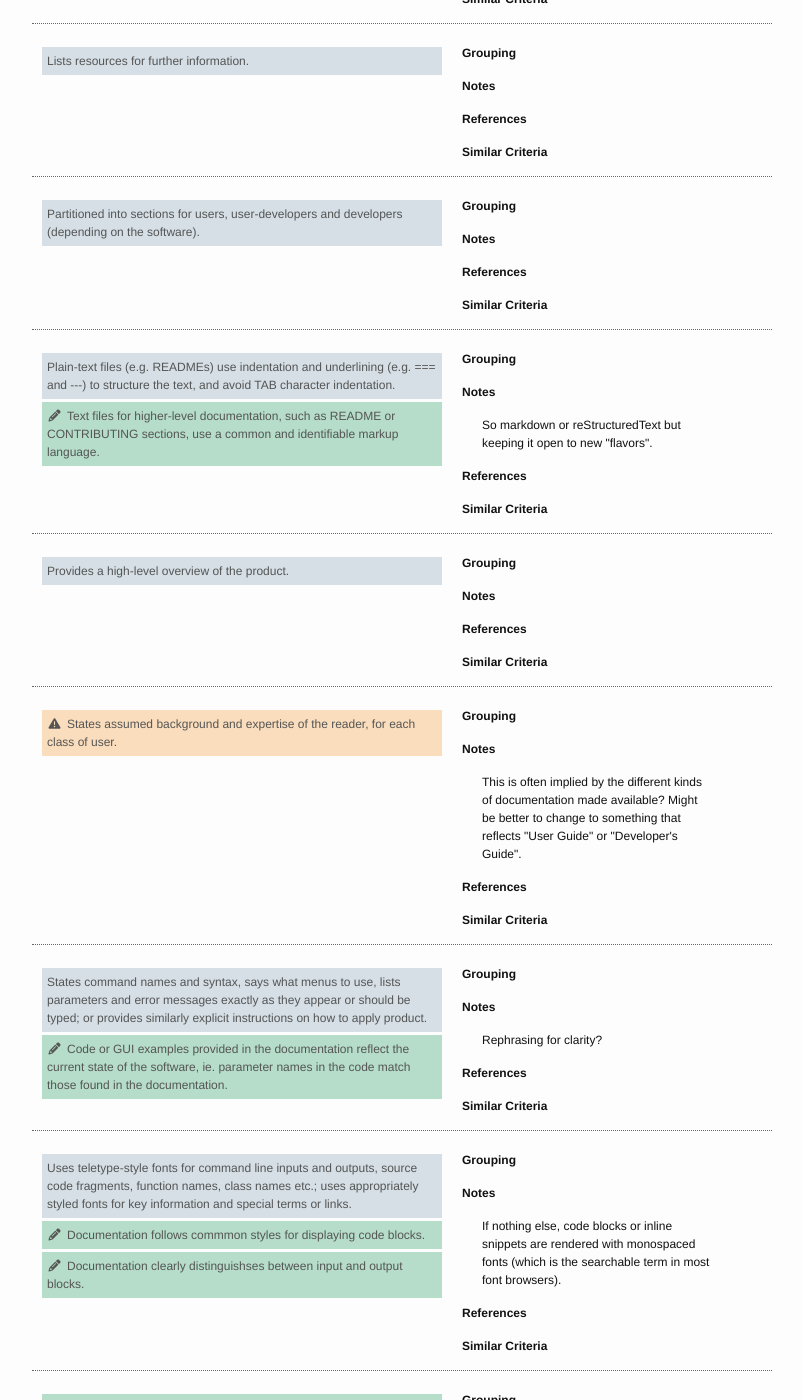
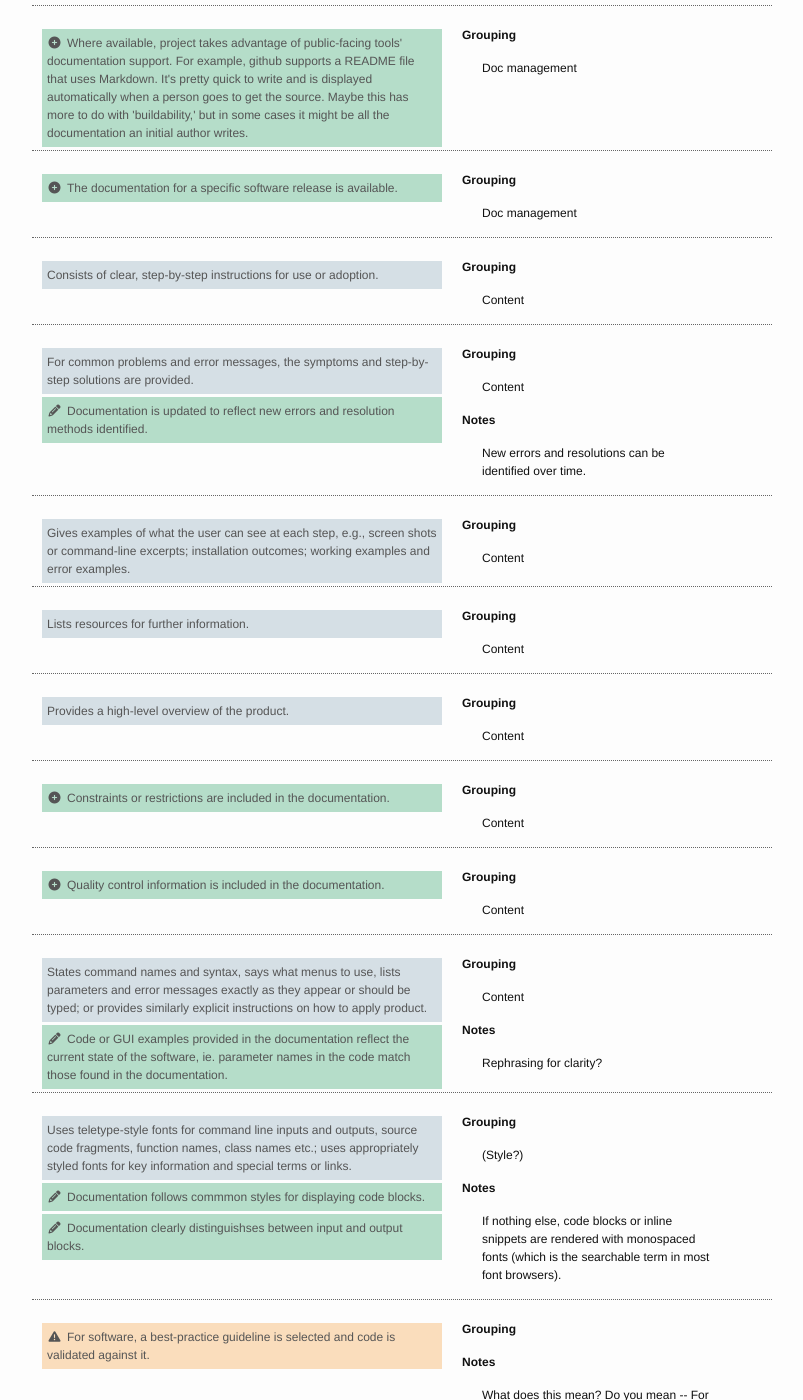
Before and after one commit to roomthily/technology-evaluation-research, a Jekyll site: the page built from guidelines/draft/index.md, in a window 1280 px wide and 1400 px high, scrolled down 27101 px. Shown: the whole window, without its empty margins (238-1041 px from the left). Built offline with Jekyll 4.4.1, drawn with Linux system fonts in a browser that asks for light colours; nearby versions of some CDN libraries; a script that is not in the unit is left out; some of the changed text lies outside the part shown.

Commit message:
updated documentation

```diff
--- a/guidelines/draft/index.md
+++ b/guidelines/draft/index.md
@@ -2044,49 +2044,120 @@
     <div class="criteria">
         <div class="criterion">
             <div class="revisions">
+                <p class="revision added"><i class="fa fa-plus-circle fa-fw"></i>Code is documented (comment blocks, etc.)</p>
+            </div>
+            <div class="metadata">
+                <h4>Grouping</h4>
+                <p>API Docs</p>
+                <h4>Notes</h4>
+                <p>To allow present/future developers to be able to quickly understand and/or modify the software.</p>
+            </div>
+        </div>
+        <div class="criterion">
+            <div class="revisions">
+                <p class="revision added"><i class="fa fa-plus-circle fa-fw"></i>Pre/Post conditions are clearly defined</p>
+            </div>
+            <div class="metadata">
+                <h4>Grouping</h4>
+                <p>API Docs</p>
+                <h4>Notes</h4>
+                <p>To inform present/future developers of the expected input and output of the function.</p>
+            </div>
+        </div>
+        <div class="criterion">
+            <div class="revisions">
+                <p class="revision added"><i class="fa fa-plus-circle fa-fw"></i>Comment blocks are well-structured and consistent, following language or project standards.</p>
+            </div>
+            <div class="metadata">
+                <h4>Grouping</h4>
+                <p>API Docs</p>
+                <h4>Notes</h4>
+                <p>Step before auto-generating where comments are clean and consistent across the project.</p>
+            </div>
+        </div>
+        <div class="criterion">
+            <div class="revisions">
                 <p class="original">API documentation is autogenerated (e.g., by JavaDoc or Doxygen), and documents APIs completely (e.g., configuration files, property names, etc.).</p>
             </div>
             <div class="metadata">
                 <h4>Grouping</h4>
-                <p></p>
-                <h4>Notes</h4>
-                <p></p>
-                <h4>References</h4>
-                <p><a href="#"></a></p>
-                <h4>Similar Criteria</h4>
-                <p><a href="#"></a></p>
-            </div>
-        </div>
-        <div class="criterion">
-            <div class="revisions">
-                <p class="original">Consists of clear, step-by-step instructions for use or adoption.</p>
-            </div>
-            <div class="metadata">
-                <h4>Grouping</h4>
-                <p></p>
-                <h4>Notes</h4>
-                <p></p>
-                <h4>References</h4>
-                <p><a href="#"></a></p>
-                <h4>Similar Criteria</h4>
-                <p><a href="#"></a></p>
-            </div>
-        </div>
-        <div class="criterion">
-            <div class="revisions">
-                <p class="original">Documentation is held under version control alongside any code or other product components.</p>
-            </div>
-            <div class="metadata">
-                <h4>Grouping</h4>
-                <p></p>
-                <h4>Notes</h4>
-                <p></p>
-                <h4>References</h4>
-                <p><a href="#"></a></p>
-                <h4>Similar Criteria</h4>
-                <p><a href="#"></a></p>
-            </div>
-        </div>
+                <p>API Docs</p>
+                <h4>Notes</h4>
+                <p></p>
+            </div>
+        </div>
+
+        <div class="criterion">
+            <div class="revisions">
+                <p class="original">Does not use terms like “intuitive”, “user friendly”, “easy to use”, “simple” or “obviously”, unless as part of quotes from satisfied users.</p>
+            </div>
+            <div class="metadata">
+                <h4>Grouping</h4>
+                <p>Style</p>
+                <h4>Notes</h4>
+                <p></p>
+            </div>
+        </div>
+        <div class="criterion">
+            <div class="revisions">
+                <p class="original">English language descriptions of commands and errors are provided but only to complement the above.</p>
+            </div>
+            <div class="metadata">
+                <h4>Grouping</h4>
+                <p>Style</p>
+                <h4>Notes</h4>
+                <p>Clearer to state that commands/errors have corresponding plain English descriptions in the docs?</p>
+            </div>
+        </div>
+        <div class="criterion">
+            <div class="revisions">
+                <p class="original">Plain-text files (e.g. READMEs) use indentation and underlining (e.g. === and ---) to structure the text, and avoid TAB character indentation.</p>
+                <p class="revision"><i class="fa fa-pencil fa-fw"></i>Text files for higher-level documentation, such as README or CONTRIBUTING sections, use a common and identifiable markup language.</p>
+            </div>
+            <div class="metadata">
+                <h4>Grouping</h4>
+                <p>Repo Doc style</p>
+                <h4>Notes</h4>
+                <p>So markdown or reStructuredText but keeping it open to new "flavors".</p>
+            </div>
+        </div>
+
+
+        <div class="criterion">
+            <div class="revisions">
+                <p class="original">Further information is suitable for the level of the reader, for each class of user.</p>
+                <p class="revision"><i class="fa fa-pencil fa-fw"></i>Explanations should be free of jargon.</p>
+            </div>
+            <div class="metadata">
+                <h4>Grouping</h4>
+                <p>Audience</p>
+                <h4>Notes</h4>
+                <p>Users can have diverse experiences.</p>
+            </div>
+        </div>
+        <div class="criterion">
+            <div class="revisions">
+                <p class="original">Partitioned into sections for users, user-developers and developers (depending on the software).</p>
+            </div>
+            <div class="metadata">
+                <h4>Grouping</h4>
+                <p>Audience</p>
+                <h4>Notes</h4>
+                <p></p>
+            </div>
+        </div>
+        <div class="criterion">
+            <div class="revisions">
+                <p class="original questioned"><i class="fa fa-warning fa-fw"></i>States assumed background and expertise of the reader, for each class of user.</p>
+            </div>
+            <div class="metadata">
+                <h4>Grouping</h4>
+                <p>Audience</p>
+                <h4>Notes</h4>
+                <p>This is often implied by the different kinds of documentation made available? Might be better to change to something that reflects "User Guide" or "Developer's Guide".</p>
+            </div>
+        </div>
+
         <div class="criterion">
             <div class="revisions">
                 <p class="original">Documentation is on the project web site.</p>
@@ -2095,14 +2166,10 @@
             </div>
             <div class="metadata">
                 <h4>Grouping</h4>
-                <p></p>
+                <p>Doc Management</p>
                 <h4>Notes</h4>
                 <p>Code and documentation can be separated.</p>
                 <p>Consensus for documentation that is hosted by the project or that is hosted on some third-party site such as Read The Docs.</p>
-                <h4>References</h4>
-                <p><a href="#"></a></p>
-                <h4>Similar Criteria</h4>
-                <p><a href="#"></a></p>
             </div>
         </div>
         <div class="criterion">
@@ -2111,43 +2178,52 @@
             </div>
             <div class="metadata">
                 <h4>Grouping</h4>
-                <p></p>
-                <h4>Notes</h4>
-                <p></p>
-                <h4>References</h4>
-                <p><a href="#"></a></p>
-                <h4>Similar Criteria</h4>
-                <p><a href="#"></a></p>
-            </div>
-        </div>
-        <div class="criterion">
-            <div class="revisions">
-                <p class="original">Does not use terms like “intuitive”, “user friendly”, “easy to use”, “simple” or “obviously”, unless as part of quotes from satisfied users.</p>
-            </div>
-            <div class="metadata">
-                <h4>Grouping</h4>
-                <p></p>
-                <h4>Notes</h4>
-                <p></p>
-                <h4>References</h4>
-                <p><a href="#"></a></p>
-                <h4>Similar Criteria</h4>
-                <p><a href="#"></a></p>
-            </div>
-        </div>
-        <div class="criterion">
-            <div class="revisions">
-                <p class="original">English language descriptions of commands and errors are provided but only to complement the above.</p>
-            </div>
-            <div class="metadata">
-                <h4>Grouping</h4>
-                <p></p>
-                <h4>Notes</h4>
-                <p></p>
-                <h4>References</h4>
-                <p><a href="#"></a></p>
-                <h4>Similar Criteria</h4>
-                <p><a href="#"></a></p>
+                <p>Doc Management</p>
+                <h4>Notes</h4>
+                <p></p>
+            </div>
+        </div>
+        <div class="criterion">
+            <div class="revisions">
+                <p class="original">Documentation is held under version control alongside any code or other product components.</p>
+            </div>
+            <div class="metadata">
+                <h4>Grouping</h4>
+                <p>Doc Management</p>
+                <h4>Notes</h4>
+                <p></p>
+            </div>
+        </div>
+        <!-- gallagher -->
+        <div class="criterion">
+            <div class="revisions">
+                <p class="revision added"><i class="fa fa-plus-circle fa-fw"></i>Where available, project takes advantage of public-facing tools' documentation support. For example, github supports a README file that uses Markdown. It's pretty quick to write and is displayed automatically when a person goes to get the source. Maybe this has more to do with 'buildability,' but in some cases it might be all the documentation an initial author writes. </p>
+            </div>
+            <div class="metadata">
+                <h4>Grouping</h4>
+                <p>Doc management</p>
+                <p><a href="#"></a></p>
+            </div>
+        </div>
+        <!-- scott -->
+        <div class="criterion">
+            <div class="revisions">
+                <p class="revision added"><i class="fa fa-plus-circle fa-fw"></i>The documentation for a specific software release is available.</p>
+            </div>
+            <div class="metadata">
+                <h4>Grouping</h4>
+                <p>Doc management</p>
+            </div>
+        </div>
+
+
+        <div class="criterion">
+            <div class="revisions">
+                <p class="original">Consists of clear, step-by-step instructions for use or adoption.</p>
+            </div>
+            <div class="metadata">
+                <h4>Grouping</h4>
+                <p>Content</p>
             </div>
         </div>
         <div class="criterion">
@@ -2157,44 +2233,9 @@
             </div>
             <div class="metadata">
                 <h4>Grouping</h4>
-                <p></p>
+                <p>Content</p>
                 <h4>Notes</h4>
                 <p>New errors and resolutions can be identified over time.</p>
-                <h4>References</h4>
-                <p><a href="#"></a></p>
-                <h4>Similar Criteria</h4>
-                <p><a href="#"></a></p>
-            </div>
-        </div>
-        <div class="criterion">
-            <div class="revisions">
-                <p class="original questioned"><i class="fa fa-warning fa-fw"></i>For software, a best-practice guideline is selected and code is validated against it.</p>
-            </div>
-            <div class="metadata">
-                <h4>Grouping</h4>
-                <p></p>
-                <h4>Notes</h4>
-                <p>What does this mean? Do you mean -- For software, use industry best practices for a given language or platform and then validate that the code meets those practices (i.e., a third party code review).</p>
-                <h4>References</h4>
-                <p><a href="#"></a></p>
-                <h4>Similar Criteria</h4>
-                <p><a href="#"></a></p>
-            </div>
-        </div>
-        <div class="criterion">
-            <div class="revisions">
-                <p class="original">Further information is suitable for the level of the reader, for each class of user.</p>
-                <p class="revision"><i class="fa fa-pencil fa-fw"></i>Explanations should be free of jargon.</p>
-            </div>
-            <div class="metadata">
-                <h4>Grouping</h4>
-                <p></p>
-                <h4>Notes</h4>
-                <p>Users can have diverse experiences.</p>
-                <h4>References</h4>
-                <p><a href="#"></a></p>
-                <h4>Similar Criteria</h4>
-                <p><a href="#"></a></p>
             </div>
         </div>
         <div class="criterion">
@@ -2203,28 +2244,7 @@
             </div>
             <div class="metadata">
                 <h4>Grouping</h4>
-                <p></p>
-                <h4>Notes</h4>
-                <p></p>
-                <h4>References</h4>
-                <p><a href="#"></a></p>
-                <h4>Similar Criteria</h4>
-                <p><a href="#"></a></p>
-            </div>
-        </div>
-        <div class="criterion">
-            <div class="revisions">
-                <p class="original questioned"><i class="fa fa-warning fa-fw"></i>Is task-oriented or objective-oriented.</p>
-            </div>
-            <div class="metadata">
-                <h4>Grouping</h4>
-                <p></p>
-                <h4>Notes</h4>
-                <p></p>
-                <h4>References</h4>
-                <p><a href="#"></a></p>
-                <h4>Similar Criteria</h4>
-                <p><a href="#"></a></p>
+                <p>Content</p>
             </div>
         </div>
         <div class="criterion">
@@ -2233,44 +2253,7 @@
             </div>
             <div class="metadata">
                 <h4>Grouping</h4>
-                <p></p>
-                <h4>Notes</h4>
-                <p></p>
-                <h4>References</h4>
-                <p><a href="#"></a></p>
-                <h4>Similar Criteria</h4>
-                <p><a href="#"></a></p>
-            </div>
-        </div>
-        <div class="criterion">
-            <div class="revisions">
-                <p class="original">Partitioned into sections for users, user-developers and developers (depending on the software).</p>
-            </div>
-            <div class="metadata">
-                <h4>Grouping</h4>
-                <p></p>
-                <h4>Notes</h4>
-                <p></p>
-                <h4>References</h4>
-                <p><a href="#"></a></p>
-                <h4>Similar Criteria</h4>
-                <p><a href="#"></a></p>
-            </div>
-        </div>
-        <div class="criterion">
-            <div class="revisions">
-                <p class="original">Plain-text files (e.g. READMEs) use indentation and underlining (e.g. === and ---) to structure the text, and avoid TAB character indentation.</p>
-                <p class="revision"><i class="fa fa-pencil fa-fw"></i>Text files for higher-level documentation, such as README or CONTRIBUTING sections, use a common and identifiable markup language.</p>
-            </div>
-            <div class="metadata">
-                <h4>Grouping</h4>
-                <p></p>
-                <h4>Notes</h4>
-                <p>So markdown or reStructuredText but keeping it open to new "flavors".</p>
-                <h4>References</h4>
-                <p><a href="#"></a></p>
-                <h4>Similar Criteria</h4>
-                <p><a href="#"></a></p>
+                <p>Content</p>
             </div>
         </div>
         <div class="criterion">
@@ -2279,28 +2262,25 @@
             </div>
             <div class="metadata">
                 <h4>Grouping</h4>
-                <p></p>
-                <h4>Notes</h4>
-                <p></p>
-                <h4>References</h4>
-                <p><a href="#"></a></p>
-                <h4>Similar Criteria</h4>
-                <p><a href="#"></a></p>
-            </div>
-        </div>
-        <div class="criterion">
-            <div class="revisions">
-                <p class="original questioned"><i class="fa fa-warning fa-fw"></i>States assumed background and expertise of the reader, for each class of user.</p>
-            </div>
-            <div class="metadata">
-                <h4>Grouping</h4>
-                <p></p>
-                <h4>Notes</h4>
-                <p>This is often implied by the different kinds of documentation made available? Might be better to change to something that reflects "User Guide" or "Developer's Guide".</p>
-                <h4>References</h4>
-                <p><a href="#"></a></p>
-                <h4>Similar Criteria</h4>
-                <p><a href="#"></a></p>
+                <p>Content</p>
+            </div>
+        </div>
+        <div class="criterion">
+            <div class="revisions">
+                <p class="revision added"><i class="fa fa-plus-circle fa-fw"></i>Constraints or restrictions are included in the documentation.</p>
+            </div>
+            <div class="metadata">
+                <h4>Grouping</h4>
+                <p>Content</p>
+            </div>
+        </div>
+        <div class="criterion">
+            <div class="revisions">
+                <p class="revision added"><i class="fa fa-plus-circle fa-fw"></i>Quality control information is included in the documentation.</p>
+            </div>
+            <div class="metadata">
+                <h4>Grouping</h4>
+                <p>Content</p>
             </div>
         </div>
         <div class="criterion">
@@ -2310,13 +2290,9 @@
             </div>
             <div class="metadata">
                 <h4>Grouping</h4>
-                <p></p>
+                <p>Content</p>
                 <h4>Notes</h4>
                 <p>Rephrasing for clarity?</p>
-                <h4>References</h4>
-                <p><a href="#"></a></p>
-                <h4>Similar Criteria</h4>
-                <p><a href="#"></a></p>
             </div>
         </div>
         <div class="criterion">
@@ -2327,77 +2303,32 @@
             </div>
             <div class="metadata">
                 <h4>Grouping</h4>
-                <p></p>
+                <p>(Style?)</p>
                 <h4>Notes</h4>
                 <p>If nothing else, code blocks or inline snippets are rendered with monospaced fonts (which is the searchable term in most font browsers).</p>
-                <h4>References</h4>
-                <p><a href="#"></a></p>
-                <h4>Similar Criteria</h4>
-                <p><a href="#"></a></p>
-            </div>
-        </div>
-        <div class="criterion">
-            <div class="revisions">
-                <p class="revision added"><i class="fa fa-plus-circle fa-fw"></i>Constraints or restrictions are included in the documentation.</p>
-            </div>
-            <div class="metadata">
-                <h4>Grouping</h4>
-                <p></p>
-                <h4>Notes</h4>
-                <p></p>
-                <h4>References</h4>
-                <p><a href="#"></a></p>
-                <h4>Similar Criteria</h4>
-                <p><a href="#"></a></p>
-            </div>
-        </div>
-        <div class="criterion">
-            <div class="revisions">
-                <p class="revision added"><i class="fa fa-plus-circle fa-fw"></i>Quality control information is included in the documentation.</p>
-            </div>
-            <div class="metadata">
-                <h4>Grouping</h4>
-                <p></p>
-                <h4>Notes</h4>
-                <p></p>
-                <h4>References</h4>
-                <p><a href="#"></a></p>
-                <h4>Similar Criteria</h4>
-                <p><a href="#"></a></p>
-            </div>
-        </div>
-
-        <!-- gallagher -->
-        <div class="criterion">
-            <div class="revisions">
-                <p class="revision added"><i class="fa fa-plus-circle fa-fw"></i>Where available, project takes advantage of public-facing tools' documentation support. For example, github supports a README file that uses Markdown. It's pretty quick to write and is displayed automatically when a person goes to get the source. Maybe this has more to do with 'buildability,' but in some cases it might be all the documentation an initial author writes. </p>
-            </div>
-            <div class="metadata">
-                <h4>Grouping</h4>
-                <p></p>
-                <h4>Notes</h4>
-                <p></p>
-                <h4>References</h4>
-                <p><a href="#"></a></p>
-                <h4>Similar Criteria</h4>
-                <p><a href="#"></a></p>
-            </div>
-        </div>
-
-        <!-- scott -->
-        <div class="criterion">
-            <div class="revisions">
-                <p class="revision added"><i class="fa fa-plus-circle fa-fw"></i>The documentation for a specific software release is available.</p>
-            </div>
-            <div class="metadata">
-                <h4>Grouping</h4>
-                <p></p>
-                <h4>Notes</h4>
-                <p></p>
-                <h4>References</h4>
-                <p><a href="#"></a></p>
-                <h4>Similar Criteria</h4>
-                <p><a href="#"></a></p>
+            </div>
+        </div>
+
+        <div class="criterion">
+            <div class="revisions">
+                <p class="original questioned"><i class="fa fa-warning fa-fw"></i>For software, a best-practice guideline is selected and code is validated against it.</p>
+            </div>
+            <div class="metadata">
+                <h4>Grouping</h4>
+                <p></p>
+                <h4>Notes</h4>
+                <p>What does this mean? Do you mean -- For software, use industry best practices for a given language or platform and then validate that the code meets those practices (i.e., a third party code review).</p>
+            </div>
+        </div>
+        <div class="criterion">
+            <div class="revisions">
+                <p class="original questioned"><i class="fa fa-warning fa-fw"></i>Is task-oriented or objective-oriented.</p>
+            </div>
+            <div class="metadata">
+                <h4>Grouping</h4>
+                <p></p>
+                <h4>Notes</h4>
+                <p>Not clear what this is referring to.</p>
             </div>
         </div>
     </div> <!-- end Usability:Documentation-->
```
